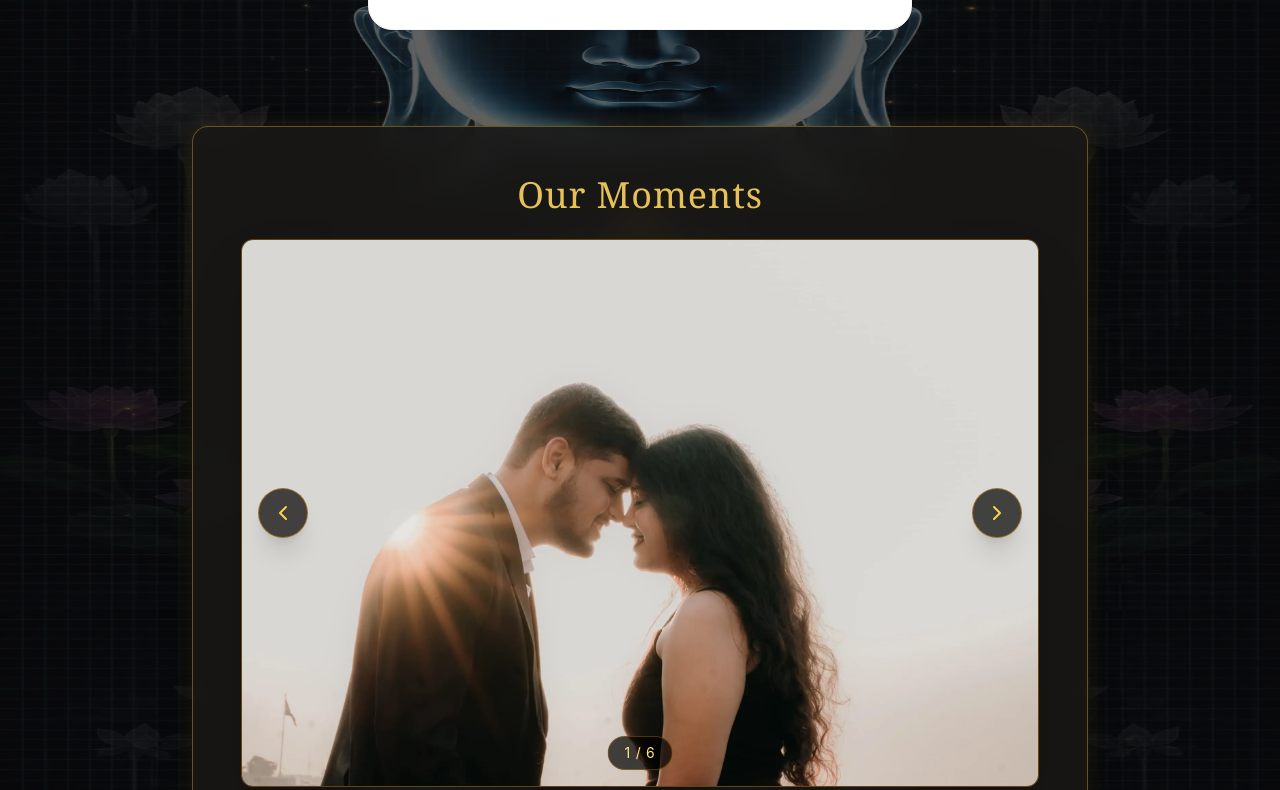
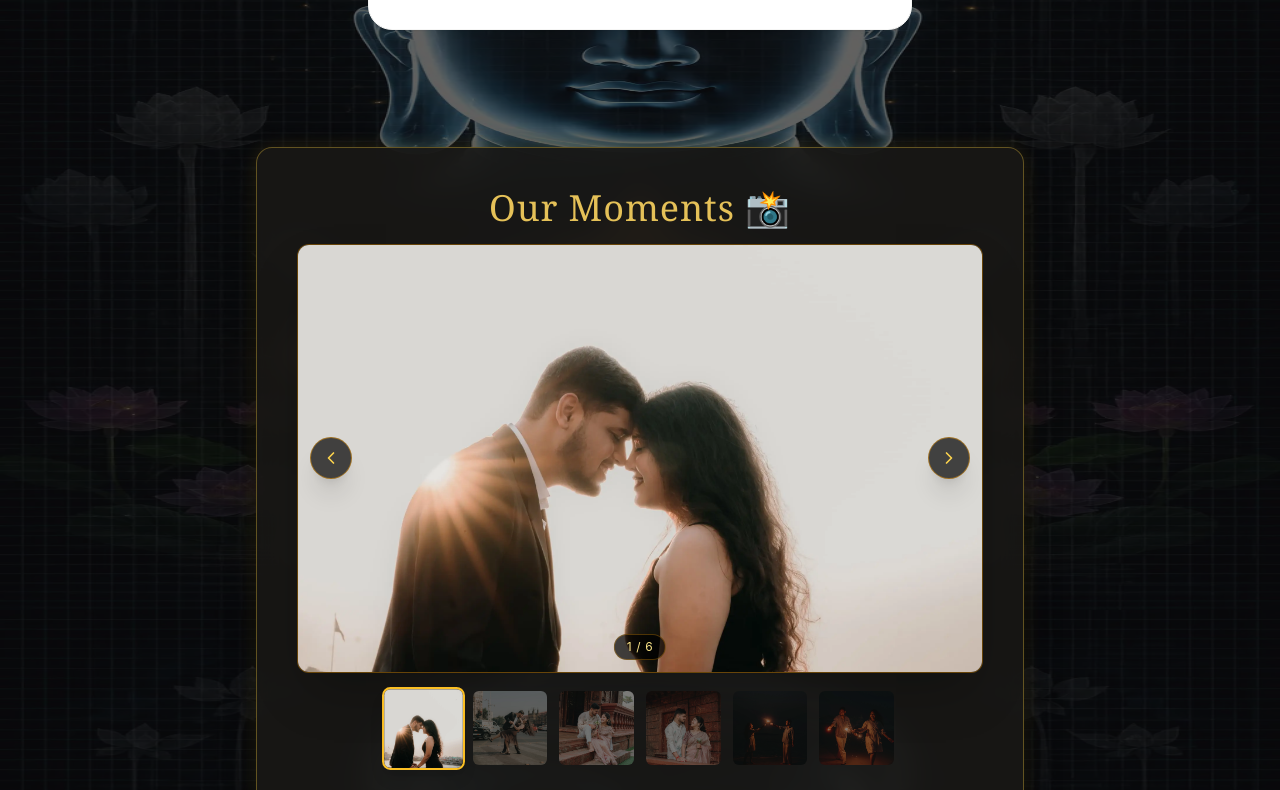
Before and after one commit to Adoniskingx/AD, a React (Vite) app in the folder adarsh-divyansha-wedding/: page / in a window 1280 px wide. Shown: the part 1790-2580 px from the top of the page. Built offline with nearby package versions, Linux system fonts and the light colour scheme.

Commit message:
Refactor Gallery component layout and styles
Updated the Gallery component layout and styles, including adjustments to button sizes and image loading attributes.

```diff
--- a/adarsh-divyansha-wedding/src/components/Gallery.tsx
+++ b/adarsh-divyansha-wedding/src/components/Gallery.tsx
@@ -17,51 +17,57 @@ export const Gallery: React.FC = () => {
   };
 
   return (
-    <section className="py-12 px-4 min-h-[90vh] flex items-center justify-center">
-      <div className="w-full max-w-4xl mx-auto card-dark-gold rounded-2xl p-6 md:p-12 shadow-2xl text-center">
-        <h2 className="text-3xl md:text-4xl font-serif text-gold mb-6 tracking-wide">Our Moments</h2>
+    <section className="relative min-h-screen flex items-center justify-center px-4 py-8">
+      <div className="w-full max-w-3xl mx-auto card-dark-gold rounded-2xl p-6 md:p-10 shadow-2xl text-center flex flex-col justify-between max-h-[92vh]">
 
-        {/* Enlarged Carousel View */}
-        <div className="relative w-full aspect-[4/3] md:aspect-[16/11] overflow-hidden rounded-xl border border-amber-500/40 bg-black/60 shadow-2xl mb-6">
+        {/* Section Heading */}
+        <h2 className="text-3xl md:text-4xl font-serif text-gold mb-4 tracking-wide">
+          Our Moments 📸
+        </h2>
+
+        {/* Main Carousel Image View */}
+        <div className="relative w-full aspect-[4/3] md:aspect-[16/10] overflow-hidden rounded-xl border border-amber-500/40 bg-black/60 shadow-2xl mb-4 my-auto">
           <img
             src={images[currentIndex]}
             alt={`Wedding Memory ${currentIndex + 1}`}
+            loading="lazy"
             className="w-full h-full object-cover transition-all duration-500"
           />
 
           {/* Navigation Buttons */}
           <button
             onClick={prevSlide}
-            className="absolute left-4 top-1/2 -translate-y-1/2 bg-black/70 hover:bg-black/90 text-amber-300 p-3 rounded-full border border-amber-500/50 transition-colors shadow-xl"
+            className="absolute left-3 top-1/2 -translate-y-1/2 bg-black/70 hover:bg-black/90 text-amber-300 p-2.5 rounded-full border border-amber-500/50 transition-colors shadow-xl"
             aria-label="Previous Photo"
           >
-            <ChevronLeft className="w-6 h-6" />
+            <ChevronLeft className="w-5 h-5" />
           </button>
 
           <button
             onClick={nextSlide}
-            className="absolute right-4 top-1/2 -translate-y-1/2 bg-black/70 hover:bg-black/90 text-amber-300 p-3 rounded-full border border-amber-500/50 transition-colors shadow-xl"
+            className="absolute right-3 top-1/2 -translate-y-1/2 bg-black/70 hover:bg-black/90 text-amber-300 p-2.5 rounded-full border border-amber-500/50 transition-colors shadow-xl"
             aria-label="Next Photo"
           >
-            <ChevronRight className="w-6 h-6" />
+            <ChevronRight className="w-5 h-5" />
           </button>
 
-          <div className="absolute bottom-4 left-1/2 -translate-x-1/2 bg-black/70 px-4 py-1.5 rounded-full text-sm text-amber-200 border border-amber-500/30 tracking-wider">
+          {/* Counter Badge */}
+          <div className="absolute bottom-3 left-1/2 -translate-x-1/2 bg-black/70 px-3 py-1 rounded-full text-xs text-amber-200 border border-amber-500/30 tracking-wider">
             {currentIndex + 1} / {images.length}
           </div>
         </div>
 
         {/* Thumbnail Selector Grid */}
-        <div className="grid grid-cols-6 gap-2 md:gap-3 max-w-xl mx-auto">
+        <div className="grid grid-cols-6 gap-2 max-w-lg mx-auto">
           {images.map((img: string, idx: number) => (
             <button
               key={idx}
               onClick={() => setCurrentIndex(idx)}
-              className={`rounded-xl overflow-hidden border-2 aspect-square transition-all ${
+              className={`rounded-lg overflow-hidden border-2 aspect-square transition-all ${
                 currentIndex === idx ? 'border-amber-400 scale-105 shadow-lg' : 'border-transparent opacity-50 hover:opacity-100'
               }`}
             >
-              <img src={img} alt={`Thumbnail ${idx + 1}`} className="w-full h-full object-cover" />
+              <img src={img} alt={`Thumbnail ${idx + 1}`} loading="lazy" className="w-full h-full object-cover" />
             </button>
           ))}
         </div>
```
